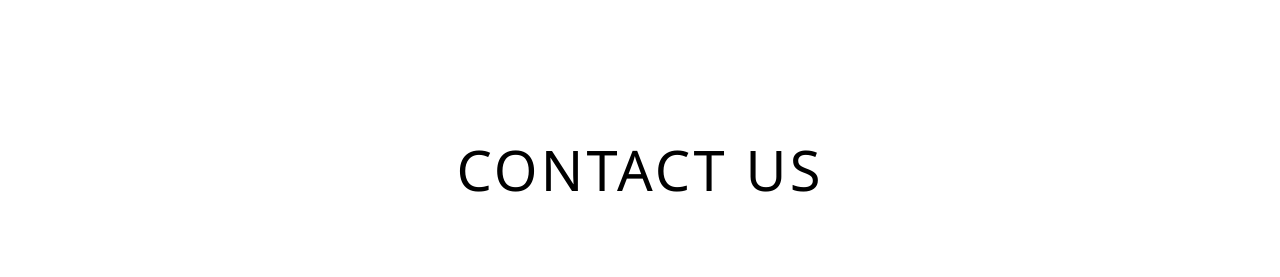
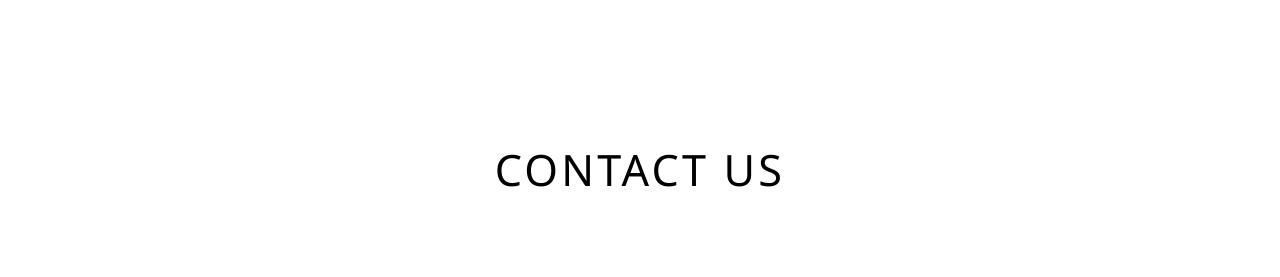
Before and after one commit to MalikOseni/1942homes, a plain HTML site: page index.html in a window 1280 px wide. Shown: the part 4120-4397 px from the top of the page. Drawn offline with Linux system fonts and the light colour scheme.

Commit message:
contact fnt change

```diff
--- a/css/main.scss
+++ b/css/main.scss
@@ -505,6 +505,9 @@ img {
 	margin: 0 auto;
 	text-align: center;
 }
+#contact .section-title {
+	font-size: 2.7rem;
+}
 
 #contact .contact-items {
 	width: 340px;
```
Also changed, not shown: css/main.css, 1 other file.
